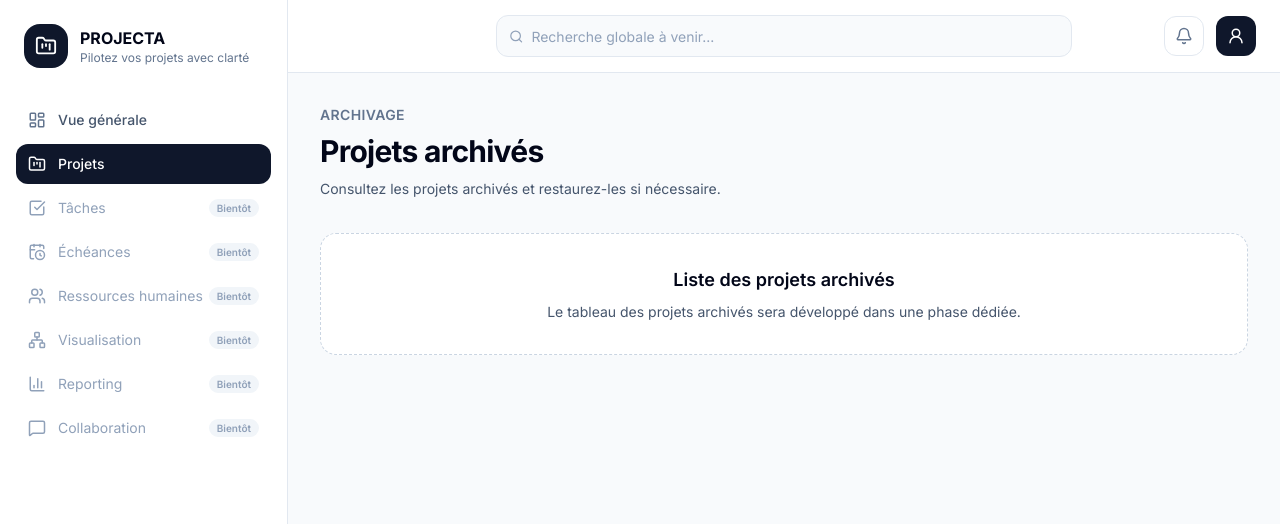
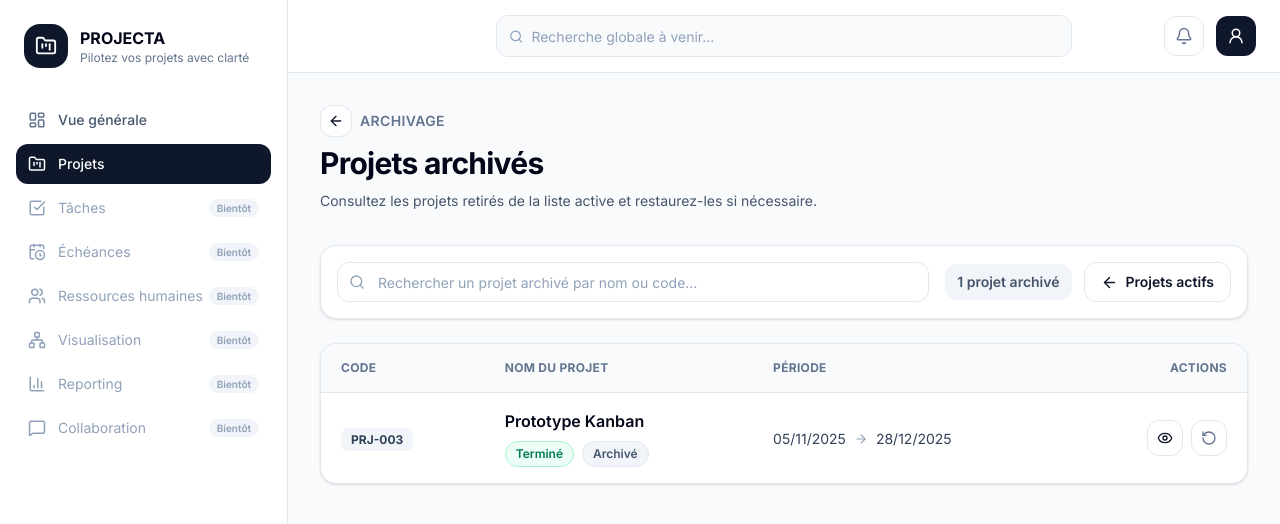
Before and after one commit to Mouad45-bit/project-management-system, a Next.js app in the folder frontend/: page /projects/archives in a window 1280 px wide. Shown: the top 524 px of the page. Built offline with nearby package versions, Linux system fonts and the light colour scheme.

Commit message:
feat(project-archives): assemble archived projects page

```diff
--- a/frontend/src/app/projects/archives/page.tsx
+++ b/frontend/src/app/projects/archives/page.tsx
@@ -1,24 +1,7 @@
 // src/app/projects/archives/page.tsx
 
-import { PageHeader } from "@/components/ui/PageHeader";
+import { ArchivedProjectsView } from "@/components/projects/ArchivedProjectsView";
 
 export default function ArchivedProjectsPage() {
-    return (
-        <>
-            <PageHeader
-                eyebrow="Archivage"
-                title="Projets archivés"
-                description="Consultez les projets archivés et restaurez-les si nécessaire."
-            />
-
-            <section className="rounded-2xl border border-dashed border-slate-300 bg-white p-8 text-center">
-                <h2 className="text-lg font-semibold text-slate-950">
-                    Liste des projets archivés
-                </h2>
-                <p className="mt-2 text-sm text-slate-600">
-                    Le tableau des projets archivés sera développé dans une phase dédiée.
-                </p>
-            </section>
-        </>
-    );
+    return <ArchivedProjectsView />;
 }
```
